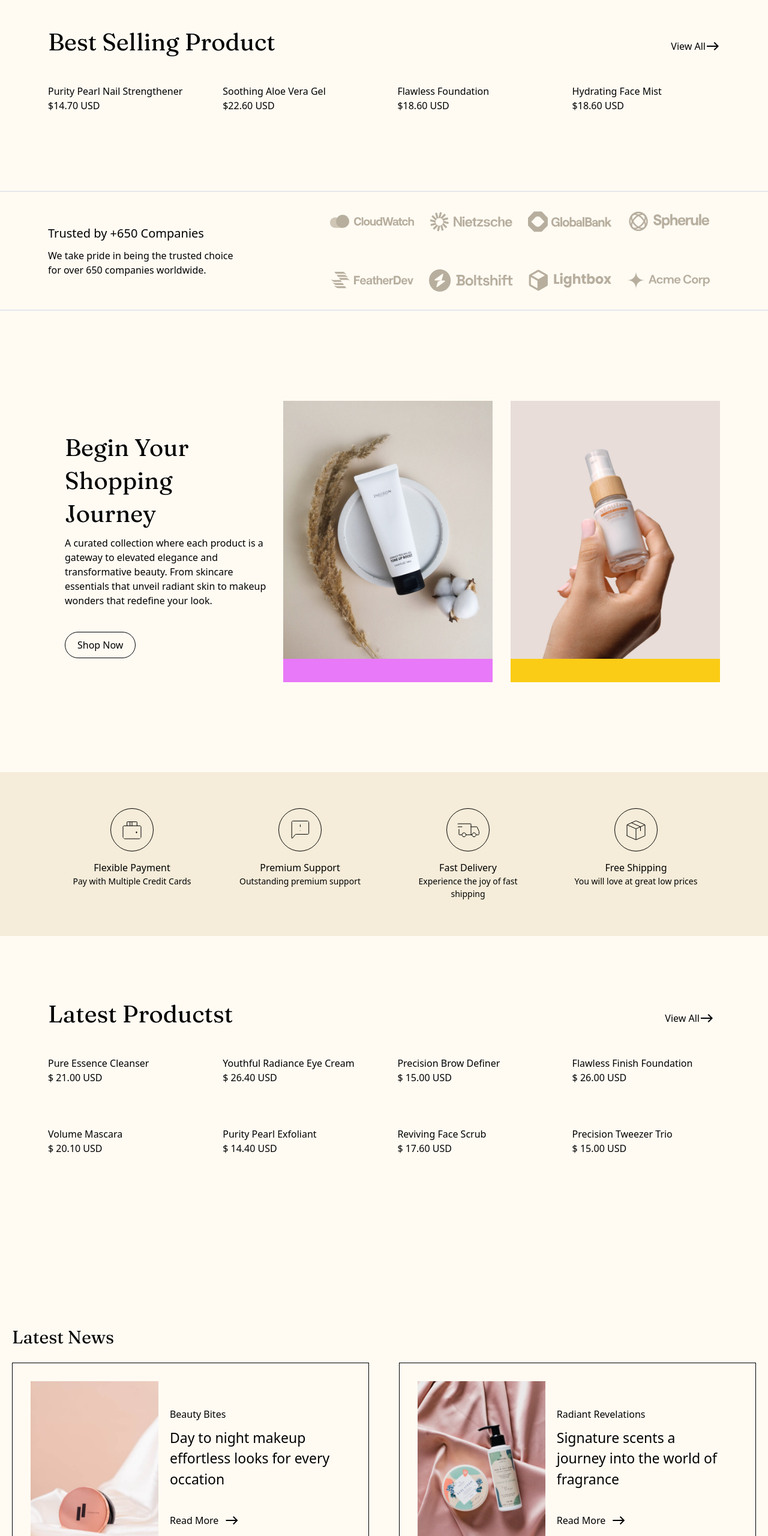
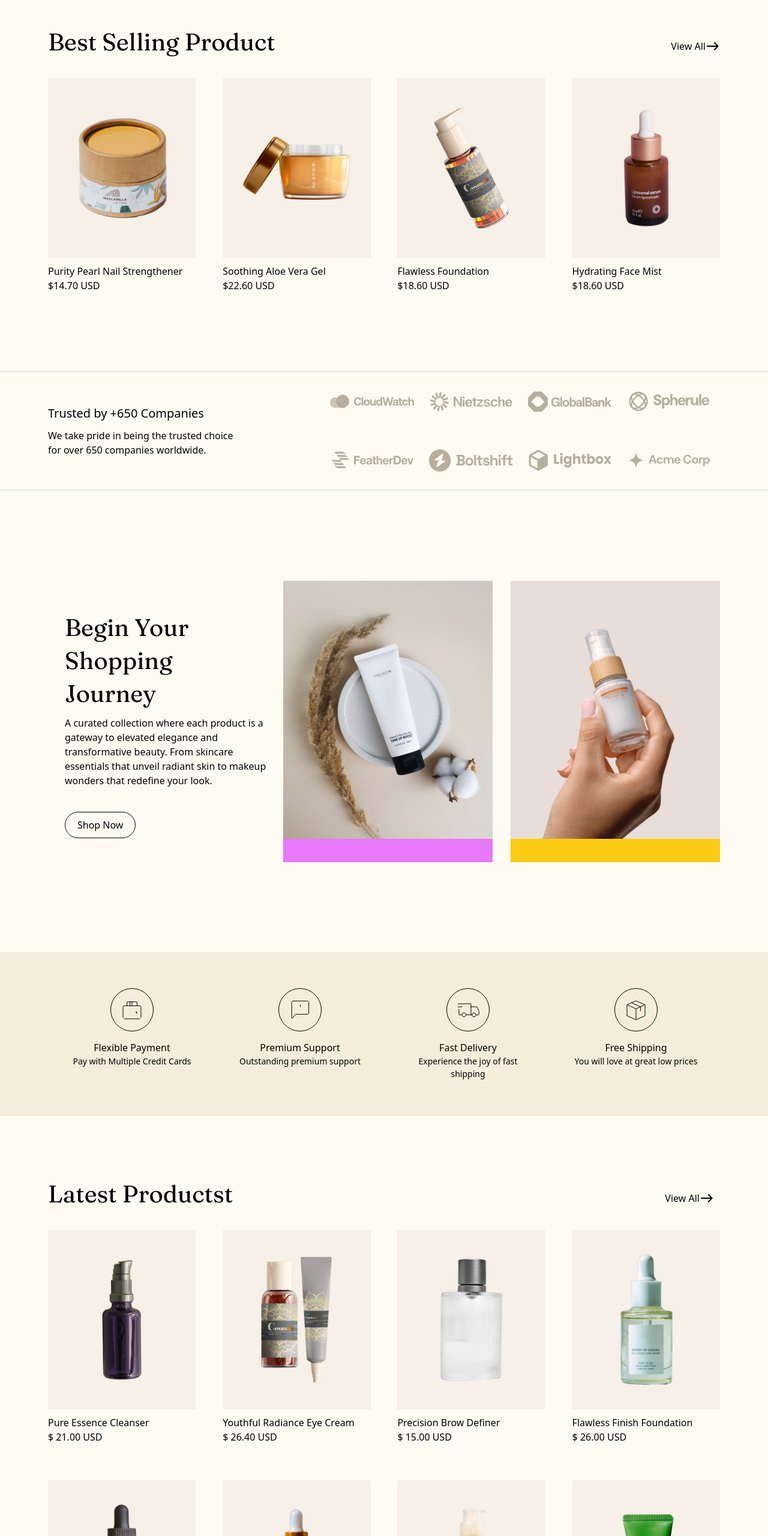
Before and after one commit to ziba-irani/FirstTailwindProject, a plain HTML site: page index.html in a window 1280 px wide. Shown: the part 2560-5120 px from the top of the page at 60% size. Drawn offline with nearby package versions, Linux system fonts and the light colour scheme.

Commit message:
Update index.html

```diff
--- a/index.html
+++ b/index.html
@@ -245,7 +245,7 @@
           <figure class="duration-1000 w-[100%]">
             <img
               class="hover:scale-[1.03]"
-              src="../src/img/bestSellingProduct1.jpg"
+              src="img/bestSellingProduct1.jpg"
               alt=""
             />
             <figcaption class="mt-[10px]">
@@ -258,7 +258,7 @@
           <figure class="duration-1000 w-[100%]">
             <img
               class="hover:scale-[1.03]"
-              src="../src/img/bestSellingProduct2.jpg"
+              src="img/bestSellingProduct2.jpg"
               alt=""
             />
             <figcaption class="mt-[10px]">Soothing Aloe Vera Gel</figcaption>
@@ -269,7 +269,7 @@
           <figure class="duration-1000 w-[100%]">
             <img
               class="hover:scale-[1.03]"
-              src="../src/img/bestSellingProduct3.jpg"
+              src="img/bestSellingProduct3.jpg"
               alt=""
             />
             <figcaption class="mt-[10px]">Flawless Foundation</figcaption>
@@ -280,7 +280,7 @@
           <figure class="duration-1000w-[100%]">
             <img
               class="hover:scale-[1.03]"
-              src="../src/img/bestSellingProduct4.jpg"
+              src="img/bestSellingProduct4.jpg"
               alt=""
             />
             <figcaption class="mt-[10px]">Hydrating Face Mist</figcaption>
@@ -436,7 +436,7 @@
           <figure class="duration-1000 w-[100%]">
             <img
               class="hover:scale-[1.03] duration-500"
-              src="../src/img/lastestProduct1.jpg"
+              src="img/lastestProduct1.jpg"
               alt=""
             />
             <figcaption class="mt-[10px]">Pure Essence Cleanser</figcaption>
@@ -447,7 +447,7 @@
           <figure class="duration-1000 w-[100%]">
             <img
               class="hover:scale-[1.03] duration-300"
-              src="../src/img/lastestProduct2.jpg"
+              src="img/lastestProduct2.jpg"
               alt=""
             />
             <figcaption class="mt-[10px]">
@@ -460,7 +460,7 @@
           <figure class="w-[100%]">
             <img
               class="hover:scale-[1.03] duration-500"
-              src="../src/img/lastestProduct3.jpg"
+              src="img/lastestProduct3.jpg"
               alt=""
             />
             <figcaption class="mt-[10px]">Precision Brow Definer</figcaption>
@@ -471,7 +471,7 @@
           <figure class="w-[100%]">
             <img
               class="hover:scale-[1.03] duration-500"
-              src="../src/img/lastestProduct4.jpg"
+              src="img/lastestProduct4.jpg"
               alt=""
             />
             <figcaption class="mt-[10px]">
@@ -484,7 +484,7 @@
           <figure class="w-[100%]">
             <img
               class="hover:scale-[1.03] duration-500"
-              src="../src/img/lastestProduct5.jpg"
+              src="img/lastestProduct5.jpg"
               alt=""
             />
             <figcaption class="mt-[10px]">Volume Mascara</figcaption>
@@ -496,7 +496,7 @@
           <figure class="w-[100%]">
             <img
               class="hover:scale-[1.03] duration-500"
-              src="../src/img/lastestProduct6.jpg"
+              src="img/lastestProduct6.jpg"
               alt=""
             />
             <figcaption class="mt-[10px]">Purity Pearl Exfoliant</figcaption>
@@ -507,7 +507,7 @@
           <figure class="w-[100%]">
             <img
               class="hover:scale-[1.03] duration-500"
-              src="../src/img/lastestProduct7.jpg "
+              src="img/lastestProduct7.jpg "
               alt=""
             />
             <figcaption class="mt-[10px]">Reviving Face Scrub</figcaption>
@@ -518,7 +518,7 @@
           <figure class="w-[100%]">
             <img
               class="hover:scale-[1.03] duration-500"
-              src="../src/img/lastestProduct8.jpg"
+              src="img/lastestProduct8.jpg"
               alt=""
             />
             <figcaption class="mt-[10px]">Precision Tweezer Trio</figcaption>
```
